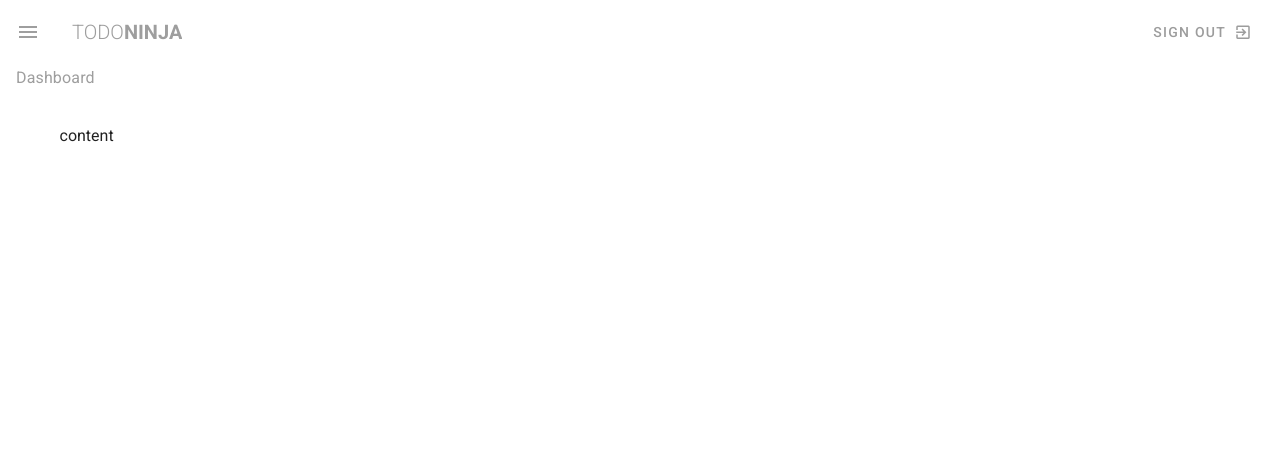
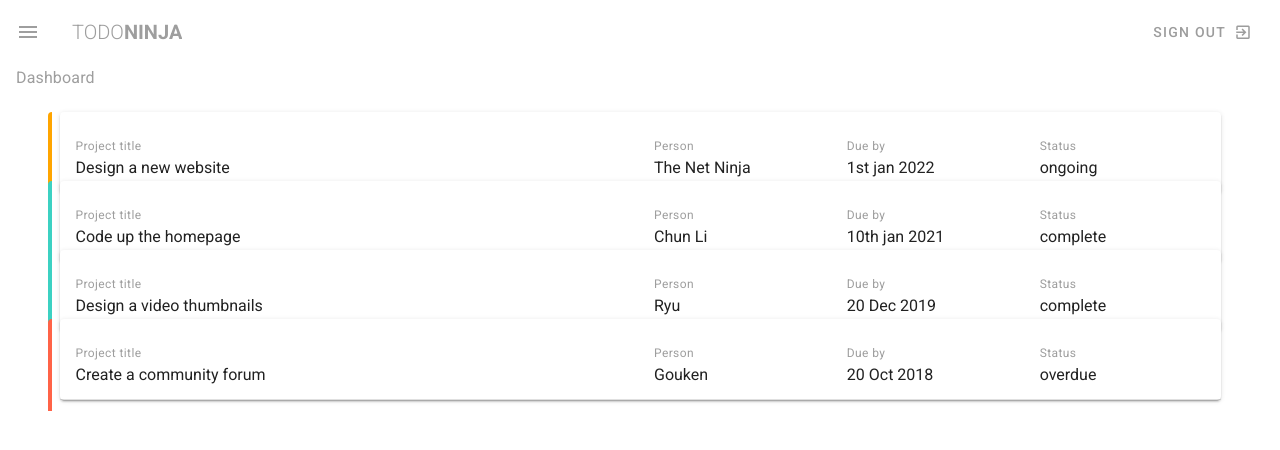
Before and after one commit to Kesang97/Vuetify-Demo-UI, a Vue app: page / in a window 1280 px wide. Shown: the top 450 px of the page. Built offline with nearby package versions, Linux system fonts and the light colour scheme.

Commit message:
dashboard-content

```diff
--- a/src/App.vue
+++ b/src/App.vue
@@ -1,5 +1,5 @@
 <template>
-  <v-app color="grey lighten-4">
+  <v-app class="grey darken-4">
       <Navbar/>
       <v-main class="mx-4 mb-4">
         <router-view></router-view>
--- a/src/views/Dashboard.vue
+++ b/src/views/Dashboard.vue
@@ -3,9 +3,29 @@
     <h1 class="subtitle-1 grey--text">Dashboard</h1>
 
     <v-container class="my-5">
-       content
-      </v-container>
 
+      <v-card dense  v-for="project in projects" :key="project.title">
+        <v-row :class="`pa-3 project ${project.status}`">
+          <v-col cols="12" md="6">
+            <div class="caption grey--text">Project title</div>
+            <div>{{project.title}}</div>
+          </v-col>
+          <v-col cols="6" sm="4" md="2">
+            <div class="caption grey--text">Person</div>
+            <div>{{project.person}}</div>
+          </v-col>
+          <v-col cols="6" sm="4" md="2">
+            <div class="caption grey--text">Due by</div>
+            <div>{{project.due}}</div>
+          </v-col>
+          <v-col cols="12" sm="4" md="2">
+            <div class="caption grey--text">Status</div>
+            <div>{{project.status}}</div>
+          </v-col>
+        </v-row>
+        <v-divider></v-divider>
+      </v-card>
+    </v-container>
   </div>
 </template>
 
@@ -16,6 +36,30 @@
 // @ is an alias to /src
 
 export default {
+  data(){
+    return{
+      projects:[
+        {title: 'Design a new website', person: 'The Net Ninja', due: '1st jan 2022', status: 'ongoing', content: 'Lorem ipsum dolor sit amet consectetur adipisicing elit. Cumque veritatis omnis ipsa inventore porro assumenda eligendi nisi dolor ex nostrum?'},
+        {title: 'Code up the homepage', person: 'Chun Li', due: '10th jan 2021', status: 'complete', content: 'Lorem ipsum dolor sit amet consectetur adipisicing elit. Cumque veritatis omnis ipsa inventore porro assumenda eligendi nisi dolor ex nostrum?'},
+        {title: 'Design a video thumbnails', person: 'Ryu', due: '20 Dec 2019', status: 'complete', content: 'Lorem ipsum dolor sit amet consectetur adipisicing elit. Cumque veritatis omnis ipsa inventore porro assumenda eligendi nisi dolor ex nostrum?'},
+        {title: 'Create a community forum', person: 'Gouken', due: '20 Oct 2018', status: 'overdue', content: 'Lorem ipsum dolor sit amet consectetur adipisicing elit. Cumque veritatis omnis ipsa inventore porro assumenda eligendi nisi dolor ex nostrum?'}
 
-}
+      ],
+    }
+  }
+
+};
 </script>
+
+<style>
+  .project.complete{
+    border-left: 4px solid #3cd1c2;
+  }
+  .project.ongoing{
+    border-left: 4px solid orange;
+  }
+  .project.overdue{
+    border-left: 4px solid tomato;
+  }
+
+</style>
```
